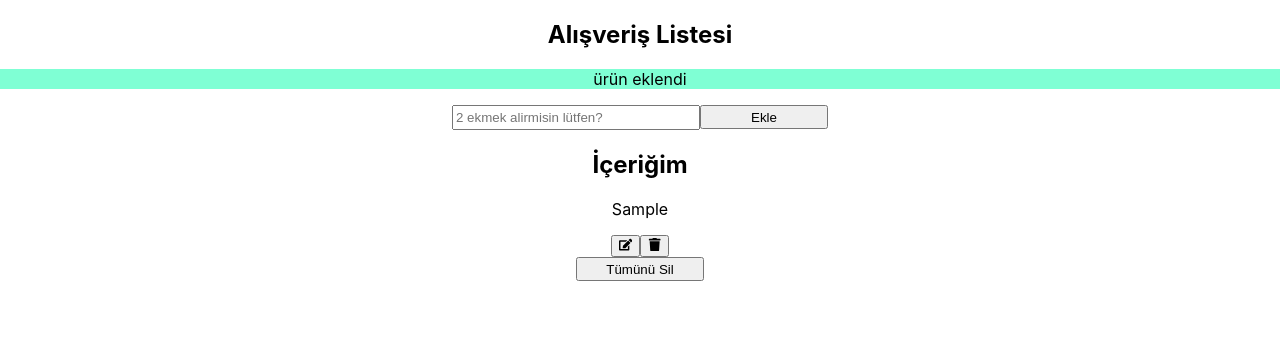
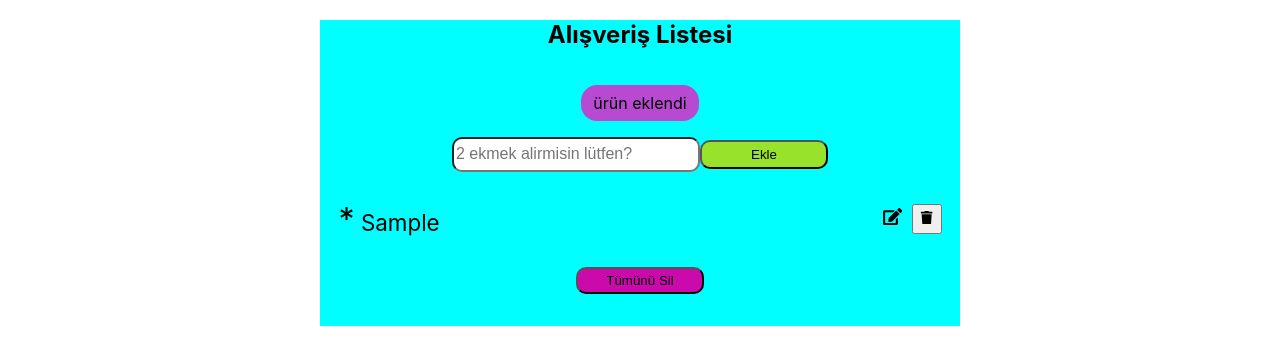
Before and after one commit to aydogdu-ali/react_market_for_man, a React (Create React App) app: page / in a window 1280 px wide. Both pictures are taken after typing "Sample" into the empty fields and a click on the button "Ekle". Shown: the top 364 px of the page. Built offline with nearby package versions, Linux system fonts and the light colour scheme.

Commit message:
edit css

```diff
--- a/src/App.css
+++ b/src/App.css
@@ -1,22 +1,88 @@
+/* App.js component css*/
+
 .App {
   text-align: center;
+  background-color: aqua;
+  width: 50vw;
+  padding-bottom: 2rem;
 }
 
 input {
   width: 15rem;
- height: 1.2rem;
+  height: 1.8rem;
+  border-radius: 10px;
+  font-size: 1.0rem;
+  text-align: justify;
 }
 
-.alert-success {
-  background-color: aquamarine;
+.ekle-btn {
+  width: 8rem;
+  height: 1.8rem;
+  background-color: rgb(153, 226, 43);
+  border-radius: 10px;
 }
 
+.temizle-btn {
+  width: 8rem;
+  height: 1.7rem;
+  background-color: rgb(203, 10, 171);
+  border-radius: 10px;
+}
+
+/* Alert.jsx component css*/
+.ikaz {
+  display: flex;
+  justify-content: center;
+
+}
+.alert{
+    padding: 0.5rem 0.8rem;
+    border-radius: 1rem;
+}
+
+.alet p {
+  flex-basis: 50%;
+
+  font-size: 1.4rem;
+}
+.alert-success {
+  background-color: rgb(183, 74, 208);
+}
 
 .alert-danger {
   background-color: darkred;
 }
-.ekle-btn,.temizle-btn {
-width: 8rem;
-height: 1.5rem;
+
+/* List.jsx component css*/
+
+.list-item {
+  display: flex;
+  justify-content: space-between;
+  align-items: center;
+  margin: 0.1rem 0.9rem;
+  padding: 0.25rem;
+  border-radius: 5px;
+  font-size: 1.4rem;
+}
+
+small{
+
+  font-size: 2.0rem;
+  margin-right: 0.01rem;
 
 }
+.btn {
+  display: flex;
+  justify-content: space-evenly;
+}
+
+.edit-btn,
+.delete-btn {
+  background: transparent;
+  border-color: transparent;
+  cursor: pointer;
+  margin: 0 0.15rem;
+}
+.edit-btn {
+  font-size: 1.2rem;
+}
--- a/src/App.js
+++ b/src/App.js
@@ -56,7 +56,7 @@ const handleSubmit= (e)=>{
     // girilen ürünün Dom'da gösterilmesi için statete tutuyoruz.
     const newItem = {id: new  Date().getTime().toLocaleString(), title: text}
     setList ([...list, newItem])
-    // yeni ürün girilmesi için inputu tenizliyoruz.
+    // yeni ürün girilmesi için inputu temizliyoruz.
     SetText("")
   }
 }
@@ -85,7 +85,7 @@ const removeItem =(id)=>{
    setList(list.filter((item) => item.id !== id));
     const itemName = list.find((item) => item.id === id);
      SetText(itemName.title);
-    showAlert(true, "danger", `şeçtiğiniz ${itemName.title}  ürün silindi`);
+    showAlert(true, "danger", `seçtiğiniz ${itemName.title}   silindi`);
     SetText("")
 
 }
@@ -109,11 +109,14 @@ const editItem = (id)=>{
 
 
   return (
+    <div className="container">
       <div className="App">
         <h2>Alışveriş Listesi</h2>
 
         <form onSubmit={handleSubmit}>
-        {alert.show && <Alert {...alert} removeAlert={showAlert} list={list} />}
+          {alert.show && (
+            <Alert {...alert} removeAlert={showAlert} list={list} />
+          )}
           <input
             type="text"
             placeholder="2 ekmek alirmisin lütfen?"
@@ -133,6 +136,7 @@ const editItem = (id)=>{
           </div>
         )}
       </div>
+    </div>
   );
 }
 
--- a/src/components/Alert.jsx
+++ b/src/components/Alert.jsx
@@ -13,7 +13,7 @@ const Alert = ({ type, message, removeAlert, list }) => {
   }, [list]); // list yani listemizi bağımlılık olarak tanımlıyoruz ki kullanıcı her bir işlemde 3 saniye beklemesin
   // list her değiştiğinde yeni duruma göre mesajını hemen değiştirsin
   return (
-    <div>
+    <div className='ikaz'>
       <p className={`alert alert-${type}`}>{message}</p>
     </div>
   );
--- a/src/components/List.jsx
+++ b/src/components/List.jsx
@@ -4,17 +4,19 @@ import {FaEdit, FaTrash} from "react-icons/fa"
 const List = ({ list, removeItem, editItem }) => {
   return (
     <div className="list">
-      <h2>İçeriğim</h2>
-      {list.map((item) => {
+          {list.map((item) => {
         const { id, title } = item;
         return (
-          <div key={id}>
-            <p>{title}</p>
-            <div className="Edit-btn">
-              <button>
-                <FaEdit onClick={()=> editItem(id)} />{" "}
+          <div className="list-item" key={id}>
+            <p>
+
+              <small>*</small> {title}
+            </p>
+            <div className="btn">
+              <button className="edit-btn">
+                <FaEdit onClick={() => editItem(id)} />{" "}
               </button>
-              <button>
+              <button className="del-btn">
                 <FaTrash onClick={() => removeItem(id)} />
               </button>
             </div>
--- a/src/index.css
+++ b/src/index.css
@@ -1,4 +1,7 @@
 body {
+  display: flex;
+  justify-content: center;
+
   margin: 0;
   font-family: -apple-system, BlinkMacSystemFont, 'Segoe UI', 'Roboto', 'Oxygen',
     'Ubuntu', 'Cantarell', 'Fira Sans', 'Droid Sans', 'Helvetica Neue',
```
Lines whose indentation alone changed are shown as unchanged.
